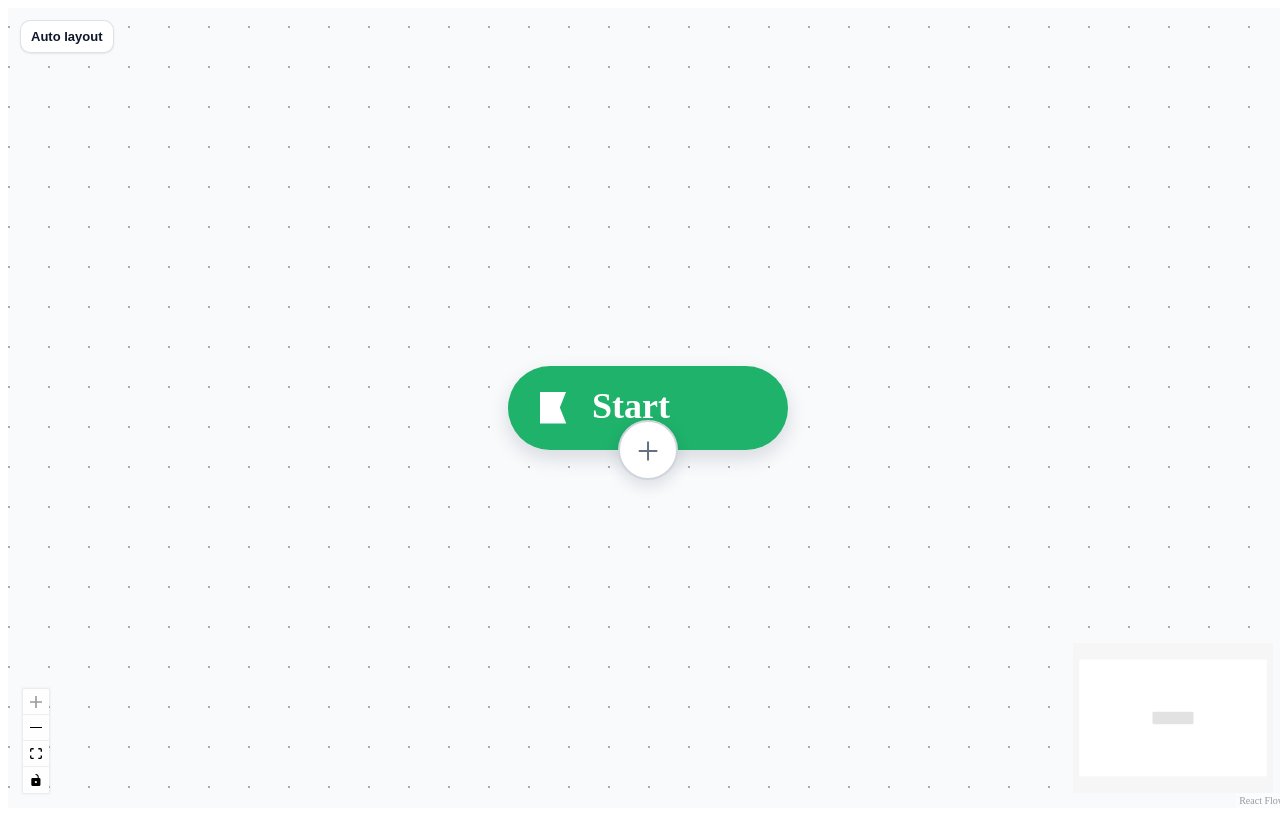
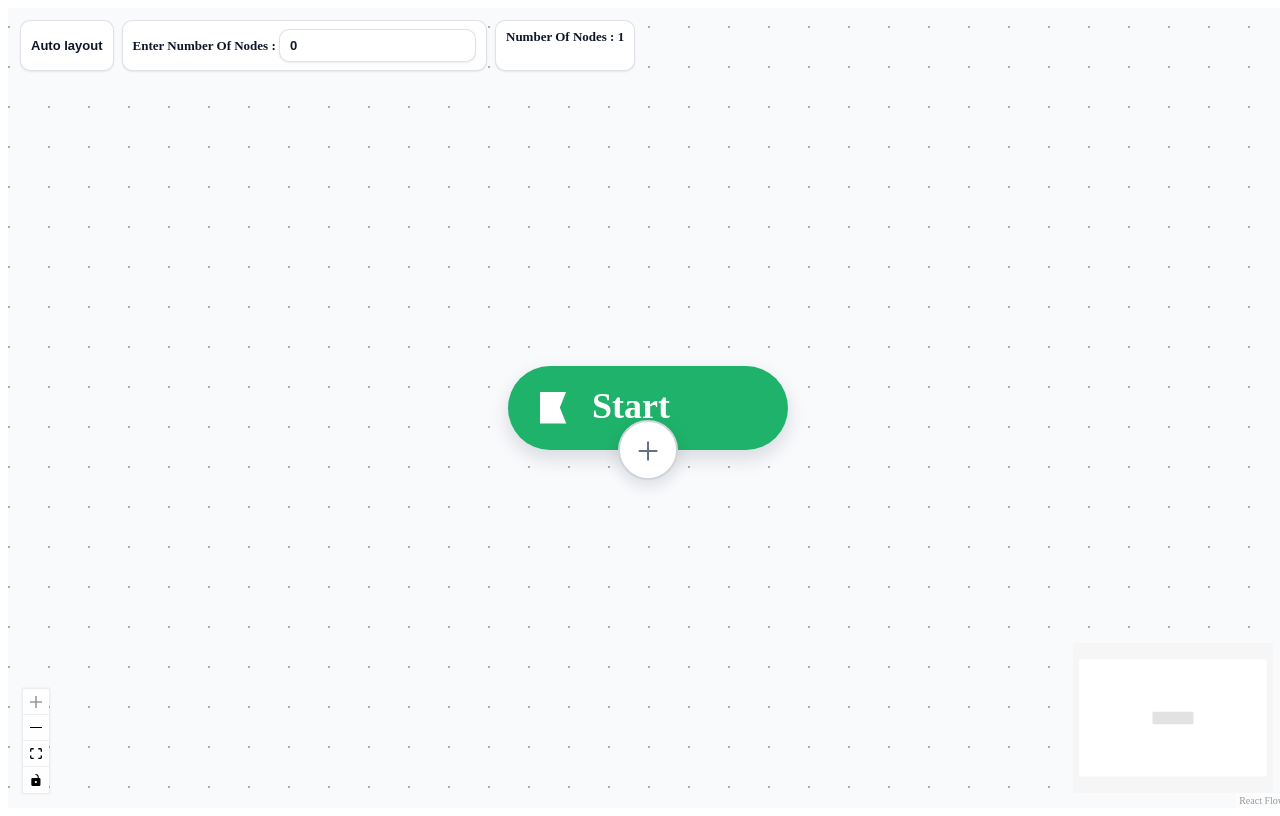
Before and after one commit to munnathakur-wotnot/bot-builder-react-flow, a React (Vite) app: page / in a window 1280 px wide. Built offline with nearby package versions, Linux system fonts and the light colour scheme.

Commit message:
Add number of nodes functionality to HeaderTooltip and ContextMenu components. Integrate state management for node count in CanvasFlow, enhancing user interaction with node selection and layout features.

```diff
--- a/src/components/Canvas/Canvas.jsx
+++ b/src/components/Canvas/Canvas.jsx
@@ -27,6 +27,7 @@ export default function CanvasFlow() {
   const [nodes, setNodes, onNodesChange] = useNodesState(INITIAL_NODES);
   const [edges, setEdges, onEdgesChange] = useEdgesState(INITIAL_EDGES);
   const [selectedNodeId, setSelectedNodeId] = useState(null);
+  const [nuberOfNodes, setNumberOfNodes] = useState(0);
   const [menuState, setMenuState] = useState(null);
   const nextIdRef = useRef(2);
 
@@ -140,7 +141,12 @@ export default function CanvasFlow() {
   return (
     <div className="canvas-layout">
       <div className="flow-canvas">
-        <HeaderTooltip setNodes={setNodes} edges={edges} />
+        <HeaderTooltip
+          setNodes={setNodes}
+          edges={edges}
+          nuberOfNodes={nuberOfNodes}
+          setNumberOfNodes={setNumberOfNodes}
+        />
         <FlowCallbacksProvider value={flowCallbacks}>
           <ReactFlow
             nodes={nodes}
@@ -167,6 +173,7 @@ export default function CanvasFlow() {
             menuState={menuState}
             setMenuState={setMenuState}
             nodes={nodes}
+            nuberOfNodes={nuberOfNodes}
             setNodes={setNodes}
             setEdges={setEdges}
             setSelectedNodeId={setSelectedNodeId}
--- a/src/components/Menu/ContextMenu.jsx
+++ b/src/components/Menu/ContextMenu.jsx
@@ -19,6 +19,7 @@ export default function ContextMenu({
   setEdges,
   setSelectedNodeId,
   getNextNodeId,
+  nuberOfNodes,
 }) {
   const { updateSingleNode } = useUpdateNode(setNodes);
 
@@ -71,7 +72,23 @@ export default function ContextMenu({
       setMenuState,
     ],
   );
+  const performanceChecker = (id) => {
+    const batchSize = 100;
+    let count = 0;
 
+    const runBatch = () => {
+      for (let i = 0; i < batchSize && count < nuberOfNodes; i++) {
+        handleSelect(id);
+        count++;
+      }
+
+      if (count < nuberOfNodes) {
+        requestAnimationFrame(runBatch);
+      }
+    };
+
+    runBatch();
+  };
   if (!menuState) return null;
 
   return (
@@ -90,7 +107,7 @@ export default function ContextMenu({
             key={option.id}
             className="context-menu__option"
             type="button"
-            onClick={() => handleSelect(option.id)}
+            onClick={() => performanceChecker(option.id)}
           >
             {option.label}
           </button>
@@ -120,6 +137,8 @@ ContextMenu.propTypes = {
   setEdges: PropTypes.func.isRequired,
   setSelectedNodeId: PropTypes.func.isRequired,
   getNextNodeId: PropTypes.func.isRequired,
+  nuberOfNodes: PropTypes.number,
+  setIsProcessing: PropTypes.func,
 };
 
 ContextMenu.defaultProps = {
--- a/src/components/headerTooltip/HeaderTooltip.jsx
+++ b/src/components/headerTooltip/HeaderTooltip.jsx
@@ -1,9 +1,11 @@
 import React, { useCallback } from "react";
 import { layoutNodesDagre } from "../Canvas/layout";
-import { useReactFlow } from "@xyflow/react";
+import { useNodes, useReactFlow } from "@xyflow/react";
 import PropTypes from "prop-types";
 export default function HeaderTooltip(props) {
-    const { edges, setNodes } = props;
+    const { edges, setNodes, nuberOfNodes, setNumberOfNodes } = props;
+    const nodes = useNodes();
+    const totalNodes = nodes.length;
 
     const { fitView } = useReactFlow();
     const onAutoLayout = useCallback(() => {
@@ -21,6 +23,18 @@ export default function HeaderTooltip(props) {
             >
                 Auto layout
             </button>
+            <div className="layout-toolbar__btn">
+                <label htmlFor="">Enter Number Of Nodes : </label>
+                <input
+                    className="layout-toolbar__btn"
+                    type="number"
+                    onChange={(e) => setNumberOfNodes(e.target.value)}
+                    value={nuberOfNodes}
+                />
+            </div>
+            <div className="layout-toolbar__btn">
+                <label htmlFor="">Number Of Nodes : {totalNodes}</label>
+            </div>
         </div>
     );
 }
@@ -28,4 +42,7 @@ export default function HeaderTooltip(props) {
 HeaderTooltip.propTypes = {
     edges: PropTypes.object,
     setNodes: PropTypes.func,
+    nuberOfNodes: PropTypes.number,
+    setNumberOfNodes: PropTypes.func,
+    isProcessing: PropTypes.bool,
 };
```
Also changed, not shown: src/components/Loader/Loader.jsx (added, +35 -0 lines).
